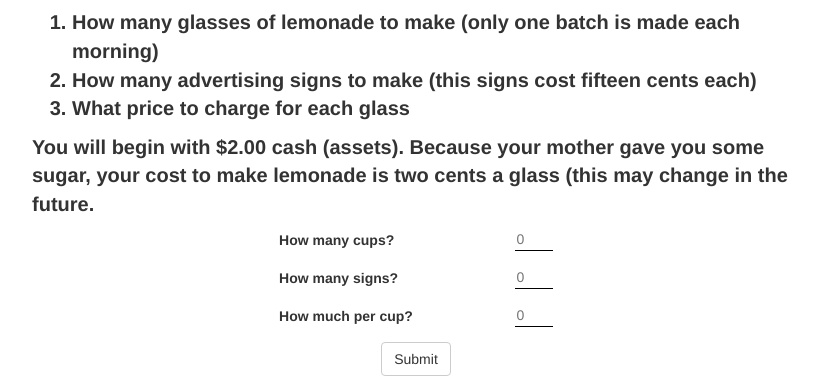
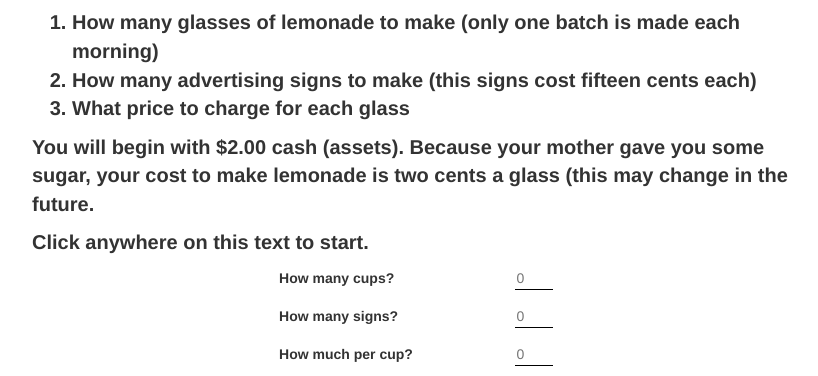
Before and after one commit to jrjohnson1231/lemonade-stand, a Flask app: page / in a window 1280 px wide. Shown: the part 337-713 px from the top of the page, without its empty margins (224-1042 px from the left). Run offline with Flask 2, Linux system fonts and the light colour scheme; some libraries are stand-ins or nearby versions.

Commit message:
added start text

```diff
--- a/static/script.js
+++ b/static/script.js
@@ -1,10 +1,5 @@
 $( document ).ready(function() {
 
-  //valid:
-  // glass 0-1000
-  // signs 0-50
-  // price 0-100
-  //
   const stateEnum = {
     INTRO: 0,
     PICTURE: 1,
--- a/templates/index.html
+++ b/templates/index.html
@@ -26,6 +26,7 @@
           <li>What price to charge for each glass</li>
         </ol>
         <p>You will begin with $2.00 cash (assets). Because your mother gave you some sugar, your cost to make lemonade is two cents a glass (this may change in the future.</p>
+        <p>Click anywhere on this text to start.</p>
       </div>
       <div id="questions">
         <div class="error"><p id="error"></p></div>
```
